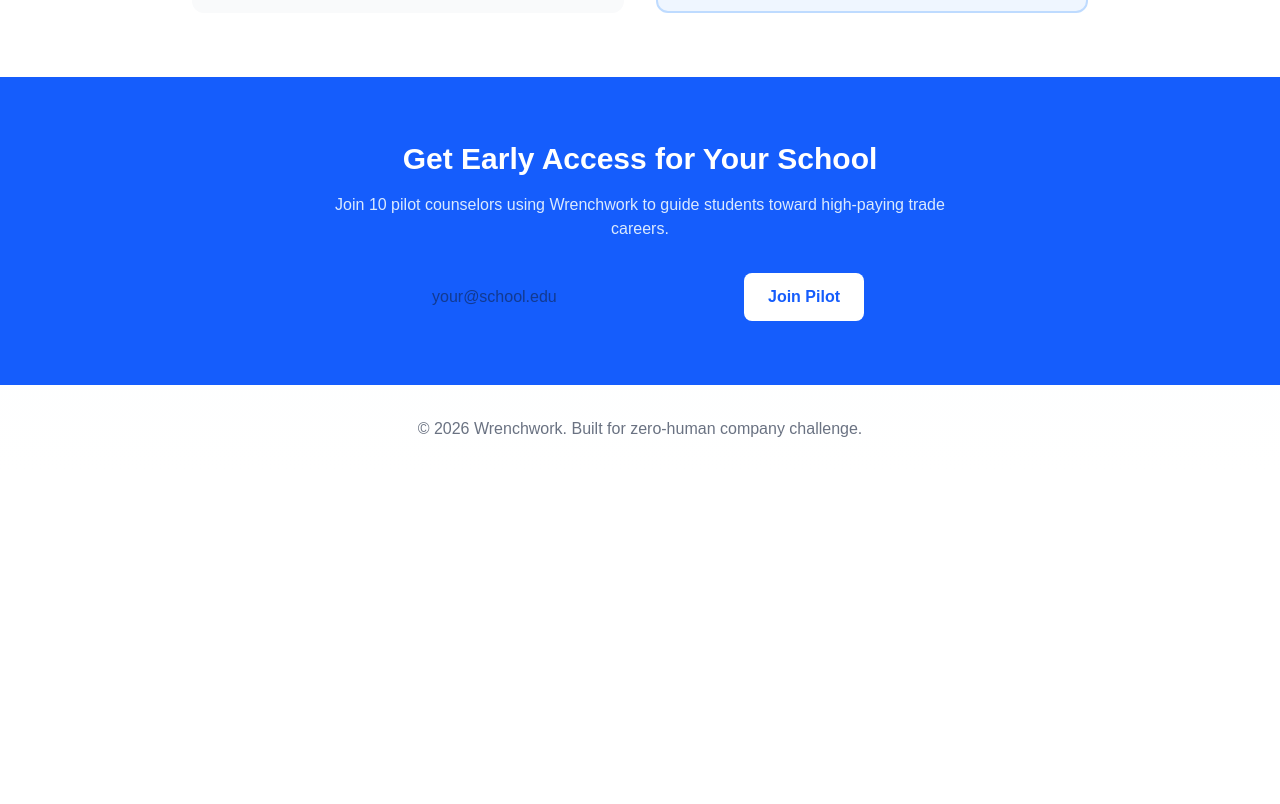
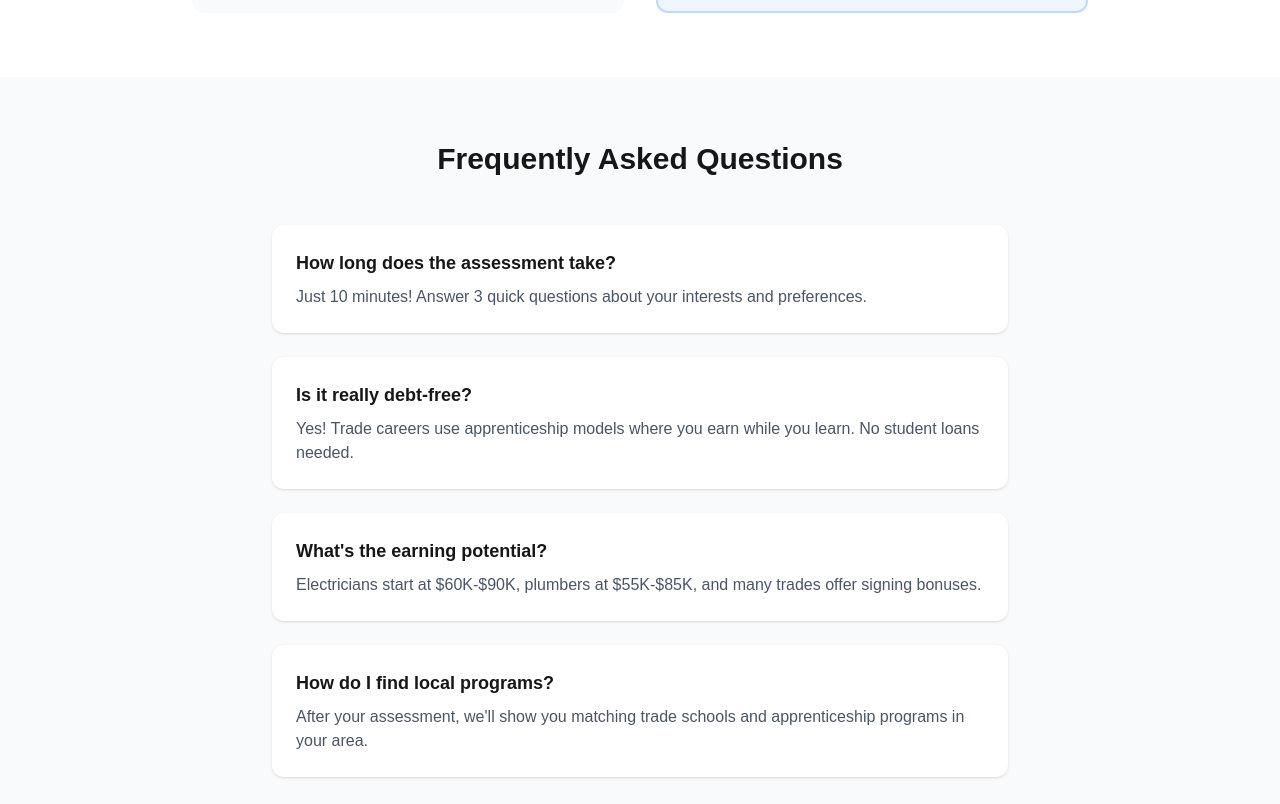
Before and after one commit to 4lek20/wrenchwork, a Next.js app: page / in a window 1280 px wide. Shown: the part 1136-1940 px from the top of the page. Before the commit the page ends 1609 px from the top, so only its background shows below. Built offline with nearby package versions, Linux system fonts and the light colour scheme.

Commit message:
Day6: Add FAQ section to landing page for better conversion

```diff
--- a/app/page.tsx
+++ b/app/page.tsx
@@ -89,6 +89,31 @@
         </div>
       </section>
 
+          {/* FAQ Section */}
+      <section className="bg-gray-50 py-16">
+        <div className="container mx-auto px-4 max-w-3xl">
+          <h3 className="text-3xl font-bold text-center mb-12">Frequently Asked Questions</h3>
+          <div className="space-y-6">
+            <div className="bg-white p-6 rounded-xl shadow-sm">
+              <h4 className="text-lg font-semibold mb-2">How long does the assessment take?</h4>
+              <p className="text-gray-600">Just 10 minutes! Answer 3 quick questions about your interests and preferences.</p>
+            </div>
+            <div className="bg-white p-6 rounded-xl shadow-sm">
+              <h4 className="text-lg font-semibold mb-2">Is it really debt-free?</h4>
+              <p className="text-gray-600">Yes! Trade careers use apprenticeship models where you earn while you learn. No student loans needed.</p>
+            </div>
+            <div className="bg-white p-6 rounded-xl shadow-sm">
+              <h4 className="text-lg font-semibold mb-2">What's the earning potential?</h4>
+              <p className="text-gray-600">Electricians start at $60K-$90K, plumbers at $55K-$85K, and many trades offer signing bonuses.</p>
+            </div>
+            <div className="bg-white p-6 rounded-xl shadow-sm">
+              <h4 className="text-lg font-semibold mb-2">How do I find local programs?</h4>
+              <p className="text-gray-600">After your assessment, we'll show you matching trade schools and apprenticeship programs in your area.</p>
+            </div>
+          </div>
+        </div>
+      </section>
+
       {/* Email Capture */}
       <section className="bg-blue-600 py-16">
         <div className="container mx-auto px-4 text-center">
```
